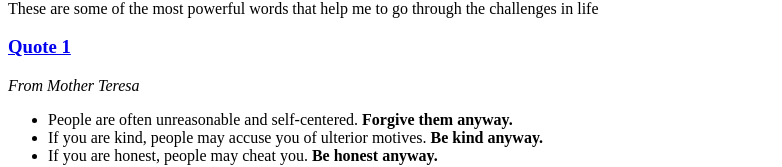
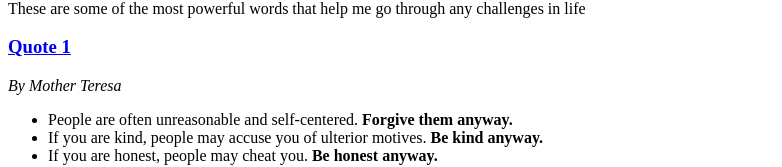
Before and after one commit to Kristila12/MyWebsite, a plain HTML site: page index.html in a window 1280 px wide. Shown: the part 451-618 px from the top of the page, without its empty margins (0-782 px from the left). Drawn offline with Linux system fonts and the light colour scheme.

Commit message:
Update index.html

```diff
--- a/index.html
+++ b/index.html
@@ -11,11 +11,11 @@
   <img src="https://media-exp1.licdn.com/dms/image/C5616AQEW4RT-z9R1RA/profile-displaybackgroundimage-shrink_350_1400/0/1622894864471?e=1635984000&v=beta&t=ROTjrOP3YGYjR9W0iPYLDxoh7sTv4J5P6t3w9YxCgok" alt="">
 
   <h2> My Favourite Quotes </h2>
-  These are some of the most powerful words that help me to go through the challenges in life
+  These are some of the most powerful words that help me go through any challenges in life
 
   <h3> <a href="https://www.google.com.au/imgres?imgurl=https%3A%2F%2Flookaside.fbsbx.com%2Flookaside%2Fcrawler%2Fmedia%2F%3Fmedia_id%3D3414296848687561&imgrefurl=https%3A%2F%2Fwww.facebook.com%2FJP2HS%2Fphotos%2Fa.355609801222963%2F3414296848687561%2F%3Ftype%3D3&tbnid=rOWrHmY6kvLyMM&vet=12ahUKEwiFmerPzeLyAhVlsksFHXd6CbgQMygBegUIARCaAg..i&docid=we4UGIAZUcUFKM&w=720&h=625&q=people%20are%20often%20reasonale%20mother%20teresa&ved=2ahUKEwiFmerPzeLyAhVlsksFHXd6CbgQMygBegUIARCaAg">
       Quote 1 </a> </h3>
-  <em>From Mother Teresa </em>
+  <em>By Mother Teresa </em>
   <ul>
     <li>People are often unreasonable and self-centered. <strong>Forgive them anyway. </strong></li>
     <li>If you are kind, people may accuse you of ulterior motives. <strong>Be kind anyway. </strong> </li>
```
